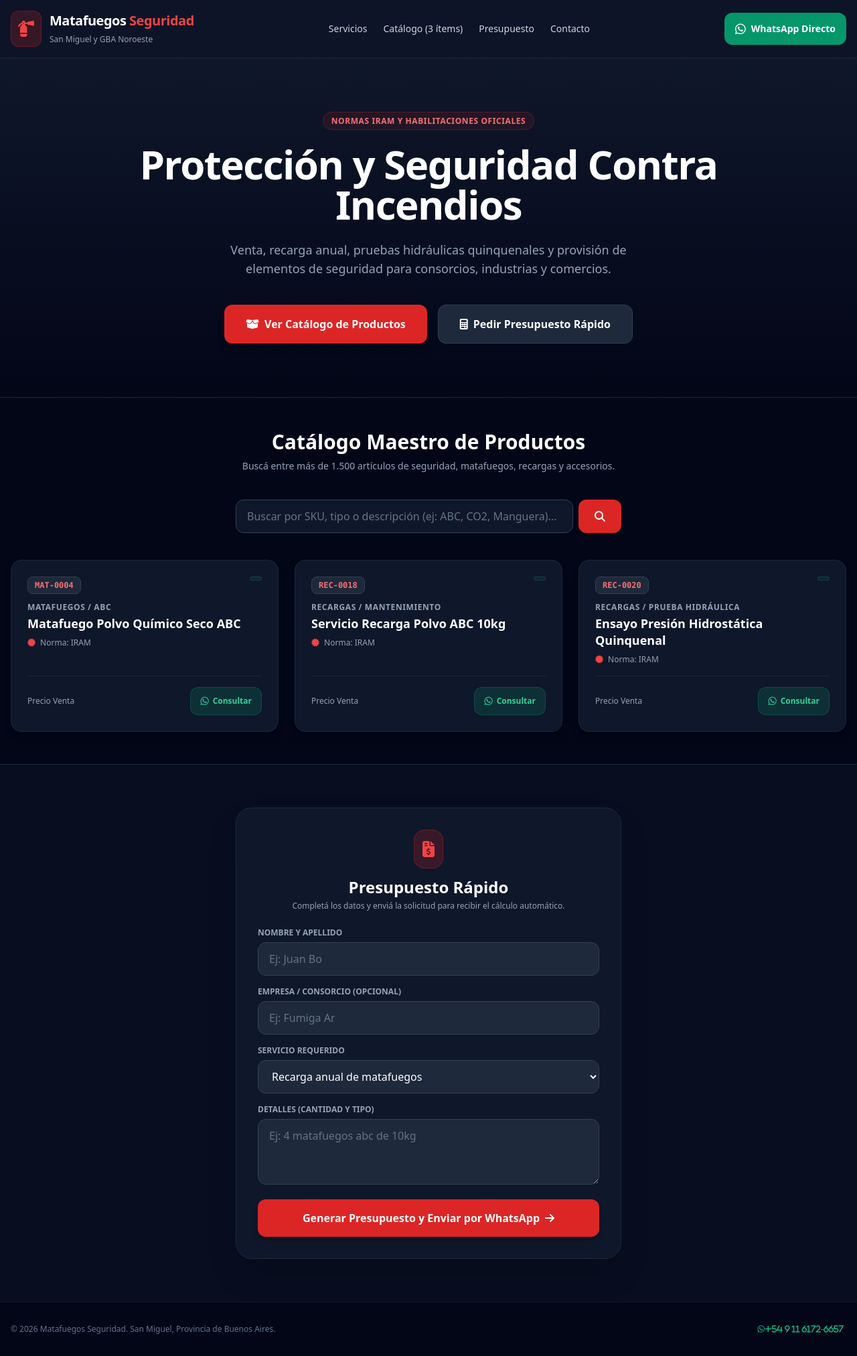
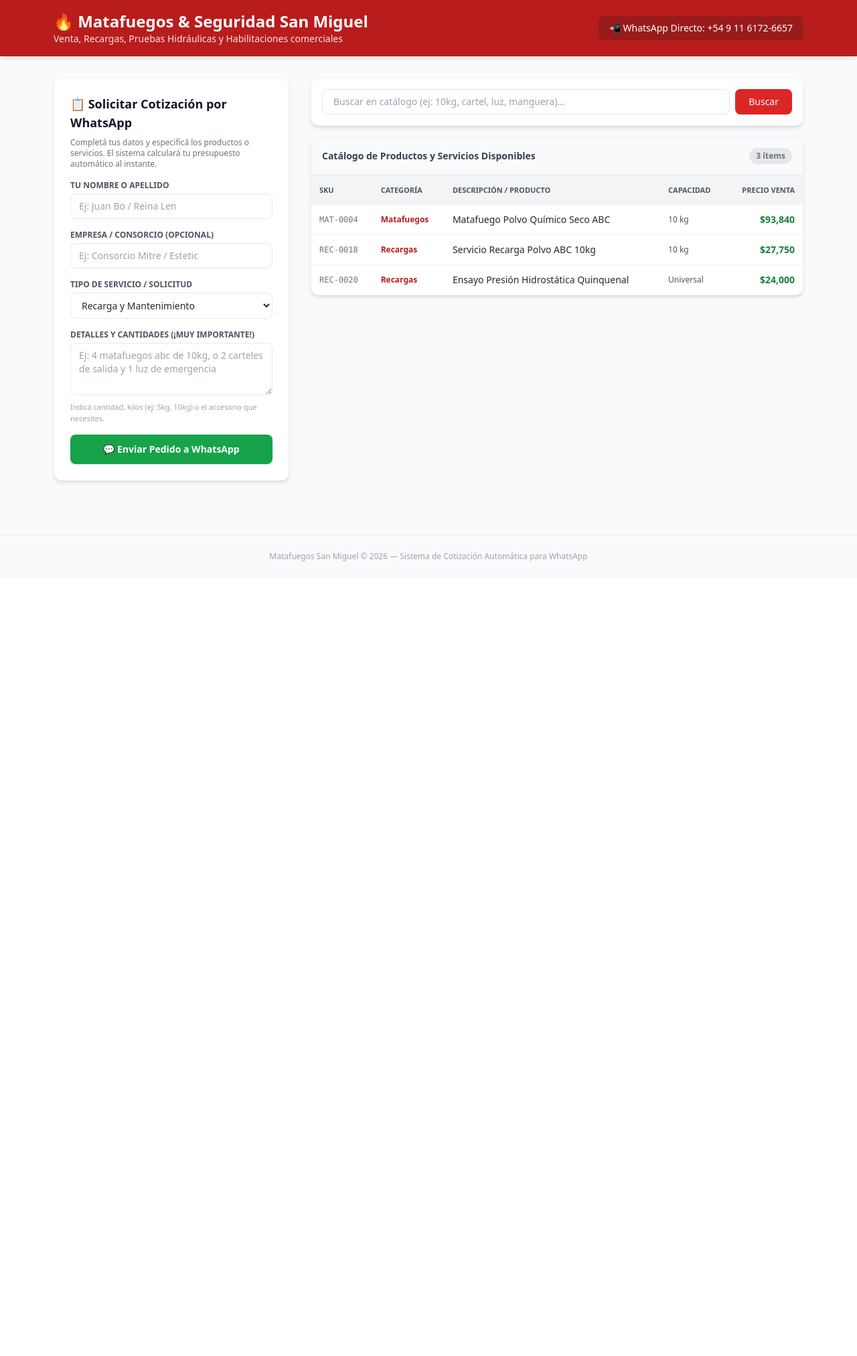
Before and after one commit to oettecnic-dot/matafuegos_web, a Flask app: page / in a window 1280 px wide. Shown: the whole page at 67% size. After the commit the page ends 838 px from the top, so only its background shows below. Run offline with Flask 3, Linux system fonts and the light colour scheme; some libraries are stand-ins or nearby versions.

Commit message:
Update index.html

```diff
--- a/templates/index.html
+++ b/templates/index.html
@@ -1,163 +1,141 @@
 <!DOCTYPE html>
-<html lang="es" class="scroll-smooth">
+<html lang="es">
 <head>
     <meta charset="UTF-8">
     <meta name="viewport" content="width=device-width, initial-scale=1.0">
-    <title>Venta y Recarga de Matafuegos | Seguridad contra Incendios</title>
-    <!-- Tailwind CSS CDN -->
+    <title>Presupuestos y Catálogo | Matafuegos San Miguel</title>
+    <!-- Tailwind CSS CDN para un diseño moderno, limpio y profesional -->
     <script src="https://cdn.tailwindcss.com"></script>
-    <!-- FontAwesome Icons -->
-    <link rel="stylesheet" href="https://cdnjs.cloudflare.com/ajax/libs/font-awesome/6.4.0/css/all.min.css">
 </head>
-<body class="bg-slate-950 text-slate-100 font-sans antialiased selection:bg-red-600 selection:text-white">
+<body class="bg-gray-50 text-gray-800 font-sans antialiased">
 
-    <!-- Barra de Navegación -->
-    <header class="sticky top-0 z-50 bg-slate-900/90 backdrop-blur border-b border-slate-800 shadow-sm">
-        <div class="max-w-7xl mx-auto px-4 py-4 flex justify-between items-center">
-            <div class="flex items-center space-x-3">
-                <div class="bg-red-600/20 p-2.5 rounded-xl border border-red-600/30">
-                    <i class="fa-solid fa-fire-extinguisher text-red-500 text-2xl"></i>
-                </div>
-                <div>
-                    <span class="text-xl font-bold tracking-tight text-white block">Matafuegos <span class="text-red-500">Seguridad</span></span>
-                    <span class="text-xs text-slate-400">San Miguel y GBA Noroeste</span>
-                </div>
+    <!-- Header / Barra Superior -->
+    <header class="bg-red-700 text-white shadow-md">
+        <div class="max-w-6xl mx-auto px-4 py-4 flex flex-col md:flex-row justify-between items-center">
+            <div>
+                <h1 class="text-2xl font-bold">🔥 Matafuegos & Seguridad San Miguel</h1>
+                <p class="text-red-100 text-sm">Venta, Recargas, Pruebas Hidráulicas y Habilitaciones comerciales</p>
             </div>
-
-            <nav class="hidden md:flex space-x-6 text-sm font-medium text-slate-300">
-                <a href="#servicios" class="hover:text-red-500 transition">Servicios</a>
-                <a href="#productos" class="hover:text-red-500 transition">Catálogo ({{ total_productos }} ítems)</a>
-                <a href="#presupuesto" class="hover:text-red-500 transition">Presupuesto</a>
-                <a href="#contacto" class="hover:text-red-500 transition">Contacto</a>
-            </nav>
-
-            <a href="https://wa.me/5491161726657?text=Hola,%20necesito%20asesoramiento%20urgente%20sobre%20matafuegos." target="_blank" class="bg-emerald-600 hover:bg-emerald-500 text-white font-semibold px-4 py-2.5 rounded-xl shadow transition flex items-center gap-2 text-sm">
-                <i class="fa-brands fa-whatsapp text-lg"></i>
-                <span class="hidden sm:inline">WhatsApp Directo</span>
-            </a>
+            <div class="mt-3 md:mt-0 text-sm bg-red-800 px-4 py-2 rounded-lg font-medium">
+                📲 WhatsApp Directo: +54 9 11 6172-6657
+            </div>
         </div>
     </header>
 
-    <!-- Sección Hero / Portada -->
-    <section class="relative py-20 px-4 bg-gradient-to-b from-slate-900 to-slate-950 border-b border-slate-800">
-        <div class="max-w-4xl mx-auto text-center space-y-6">
-            <span class="bg-red-600/10 text-red-400 border border-red-600/30 text-xs font-semibold px-3 py-1 rounded-full uppercase tracking-wider">Normas IRAM y Habilitaciones Oficiales</span>
-            <h1 class="text-4xl md:text-6xl font-black text-white tracking-tight">Protección y Seguridad Contra Incendios</h1>
-            <p class="text-lg text-slate-400 max-w-2xl mx-auto">Venta, recarga anual, pruebas hidráulicas quinquenales y provisión de elementos de seguridad para consorcios, industrias y comercios.</p>
-            <div class="flex flex-wrap justify-center gap-4 pt-4">
-                <a href="#productos" class="bg-red-600 hover:bg-red-700 text-white font-bold px-8 py-4 rounded-xl shadow-lg transition flex items-center gap-2">
-                    <i class="fa-solid fa-box-open"></i> Ver Catálogo de Productos
-                </a>
-                <a href="#presupuesto" class="bg-slate-800 hover:bg-slate-700 text-white font-bold px-8 py-4 rounded-xl border border-slate-700 transition flex items-center gap-2">
-                    <i class="fa-solid fa-calculator"></i> Pedir Presupuesto Rápido
-                </a>
-            </div>
-        </div>
-    </section>
+    <main class="max-w-6xl mx-auto px-4 py-8 grid grid-cols-1 lg:grid-cols-3 gap-8">
 
-    <!-- Buscador de Productos -->
-    <section id="productos" class="py-12 px-4 max-w-7xl mx-auto">
-        <div class="text-center mb-10 space-y-2">
-            <h2 class="text-3xl font-black text-white">Catálogo Maestro de Productos</h2>
-            <p class="text-slate-400 text-sm">Buscá entre más de 1.500 artículos de seguridad, matafuegos, recargas y accesorios.</p>
-        </div>
+        <!-- Columna Izquierda: Formulario de Presupuesto Automático (Ocupa 1 columna) -->
+        <section class="bg-white p-6 rounded-xl shadow-md border border-gray-100 lg:col-span-1 h-fit sticky top-6">
+            <h2 class="text-lg font-bold text-gray-900 mb-2 flex items-center gap-2">
+                📋 Solicitar Cotización por WhatsApp
+            </h2>
+            <p class="text-xs text-gray-500 mb-4">
+                Completá tus datos y especificá los productos o servicios. El sistema calculará tu presupuesto automático al instante.
+            </p>
 
-        <div class="max-w-xl mx-auto mb-10">
-            <form action="/#productos" method="GET" class="flex gap-2">
-                <input type="text" name="q" value="{{ busqueda }}" placeholder="Buscar por SKU, tipo o descripción (ej: ABC, CO2, Manguera)..." class="w-full bg-slate-900 border border-slate-700 rounded-xl px-4 py-3 text-white placeholder-slate-500 focus:outline-none focus:border-red-600 shadow-inner">
-                <button type="submit" class="bg-red-600 hover:bg-red-700 text-white font-semibold px-6 py-3 rounded-xl shadow transition flex items-center justify-center">
-                    <i class="fa-solid fa-search"></i>
-                </button>
-            </form>
-        </div>
-
-        <!-- Grid de Productos -->
-        <div class="grid grid-cols-1 md:grid-cols-2 lg:grid-cols-3 gap-6">
-            {% for prod in productos %}
-            <div class="bg-slate-900 border border-slate-800 rounded-2xl p-6 flex flex-col justify-between hover:border-slate-700 transition shadow-lg">
-                <div>
-                    <div class="flex justify-between items-start mb-3">
-                        <span class="bg-slate-800 text-red-400 text-xs font-mono font-bold px-2.5 py-1 rounded-lg border border-slate-700">{{ prod.sku }}</span>
-                        <span class="bg-emerald-500/10 text-emerald-400 text-xs font-semibold px-2 py-0.5 rounded-md border border-emerald-500/20">{{ prod.stock }}</span>
-                    </div>
-                    <span class="text-xs uppercase tracking-wider text-slate-400 font-semibold block mb-1">{{ prod.categoria }} / {{ prod.tipo }}</span>
-                    <h3 class="text-lg font-bold text-white mb-2 leading-snug">{{ prod.nombre }}</h3>
-                    <p class="text-xs text-slate-400 mb-4"><i class="fa-solid fa-certificate text-red-500 mr-1"></i> Norma: {{ prod.norma }}</p>
-                </div>
-
-                <div class="pt-4 border-t border-slate-800 flex items-center justify-between">
-                    <div>
-                        <span class="text-xs text-slate-400 block">Precio Venta</span>
-                        <span class="text-xl font-black text-white">{{ prod.precio }}</span>
-                    </div>
-                    <a href="https://wa.me/5491161726657?text=Hola,%20me%20interesa%20consultar%20precio%20y%20stock%20del%20producto:%20{{ prod.sku }}%20-%20{{ prod.nombre }}" target="_blank" class="bg-emerald-600/20 hover:bg-emerald-600 text-emerald-400 hover:text-white font-semibold px-3.5 py-2.5 rounded-xl border border-emerald-600/30 transition text-xs flex items-center gap-1.5">
-                        <i class="fa-brands fa-whatsapp text-sm"></i> Consultar
-                    </a>
-                </div>
-            </div>
-            {% else %}
-            <div class="col-span-full text-center py-12 bg-slate-900 border border-slate-800 rounded-2xl">
-                <i class="fa-solid fa-triangle-exclamation text-amber-500 text-3xl mb-3"></i>
-                <p class="text-white font-semibold">No se encontraron productos con ese criterio de búsqueda.</p>
-                <a href="/" class="text-red-500 hover:underline text-sm mt-2 inline-block">Ver todos los productos</a>
-            </div>
-            {% endfor %}
-        </div>
-    </section>
-
-    <!-- Sección Formulario de Presupuesto Rápido (Enviando POST a Flask) -->
-    <section id="presupuesto" class="py-16 px-4 bg-slate-900/50 border-t border-slate-800">
-        <div class="max-w-xl mx-auto bg-slate-900 border border-slate-800 rounded-3xl p-8 shadow-2xl">
-            <div class="text-center mb-6">
-                <div class="inline-block bg-red-600/20 p-3 rounded-2xl border border-red-600/30 mb-3">
-                    <i class="fa-solid fa-file-invoice-dollar text-red-500 text-2xl"></i>
-                </div>
-                <h3 class="text-2xl font-black text-white">Presupuesto Rápido</h3>
-                <p class="text-xs text-slate-400 mt-1">Completá los datos y enviá la solicitud para recibir el cálculo automático.</p>
-            </div>
-
-            <!-- El formulario ahora apunta por POST al servidor Flask -->
             <form action="/" method="POST" class="space-y-4">
                 <div>
-                    <label class="block text-xs font-semibold text-slate-400 uppercase mb-1.5">Nombre y Apellido</label>
-                    <input type="text" name="nombre" required placeholder="Ej: Juan Bo" class="w-full bg-slate-800 border border-slate-700 rounded-xl px-4 py-3 text-white placeholder-slate-500 focus:outline-none focus:border-red-600">
+                    <label class="block text-xs font-semibold uppercase text-gray-600 mb-1">Tu Nombre o Apellido</label>
+                    <input type="text" name="nombre" required placeholder="Ej: Juan Bo / Reina Len"
+                           class="w-full px-3 py-2 border rounded-lg text-sm focus:ring-2 focus:ring-red-500 focus:outline-none">
                 </div>
 
                 <div>
-                    <label class="block text-xs font-semibold text-slate-400 uppercase mb-1.5">Empresa / Consorcio (Opcional)</label>
-                    <input type="text" name="empresa" placeholder="Ej: Fumiga Ar" class="w-full bg-slate-800 border border-slate-700 rounded-xl px-4 py-3 text-white placeholder-slate-500 focus:outline-none focus:border-red-600">
+                    <label class="block text-xs font-semibold uppercase text-gray-600 mb-1">Empresa / Consorcio (Opcional)</label>
+                    <input type="text" name="empresa" placeholder="Ej: Consorcio Mitre / Estetic"
+                           class="w-full px-3 py-2 border rounded-lg text-sm focus:ring-2 focus:ring-red-500 focus:outline-none">
                 </div>
 
                 <div>
-                    <label class="block text-xs font-semibold text-slate-400 uppercase mb-1.5">Servicio Requerido</label>
-                    <select name="servicio" class="w-full bg-slate-800 border border-slate-700 rounded-xl px-4 py-3 text-white focus:outline-none focus:border-red-600">
-                        <option value="Recarga anual de matafuegos">Recarga anual de matafuegos</option>
-                        <option value="Prueba hidráulica quinquenal">Prueba hidráulica quinquenal</option>
-                        <option value="Provisión de matafuegos nuevos">Provisión de matafuegos nuevos</option>
-                        <option value="Habilitación comercial / Municipal">Habilitación comercial / Municipal</option>
-                        <option value="Elementos de seguridad y cartelería">Elementos de seguridad y cartelería</option>
+                    <label class="block text-xs font-semibold uppercase text-gray-600 mb-1">Tipo de Servicio / Solicitud</label>
+                    <select name="servicio" class="w-full px-3 py-2 border rounded-lg text-sm bg-white focus:ring-2 focus:ring-red-500 focus:outline-none">
+                        <option value="Recarga y Mantenimiento">Recarga y Mantenimiento</option>
+                        <option value="Prueba Hidráulica Quinquenal">Prueba Hidráulica Quinquenal</option>
+                        <option value="Habilitación Comercial / Municipal">Habilitación Comercial / Municipal</option>
+                        <option value="Compra de Matafuegos Nuevos">Compra de Matafuegos Nuevos</option>
+                        <option value="Cartelería y Elementos de Seguridad">Cartelería y Elementos de Seguridad</option>
                     </select>
                 </div>
 
                 <div>
-                    <label class="block text-xs font-semibold text-slate-400 uppercase mb-1.5">Detalles (Cantidad y Tipo)</label>
-                    <textarea name="detalles" rows="3" placeholder="Ej: 4 matafuegos abc de 10kg" class="w-full bg-slate-800 border border-slate-700 rounded-xl px-4 py-3 text-white placeholder-slate-500 focus:outline-none focus:border-red-600"></textarea>
+                    <label class="block text-xs font-semibold uppercase text-gray-600 mb-1">Detalles y Cantidades (¡Muy importante!)</label>
+                    <textarea name="detalles" rows="3" required
+                              placeholder="Ej: 4 matafuegos abc de 10kg, o 2 carteles de salida y 1 luz de emergencia"
+                              class="w-full px-3 py-2 border rounded-lg text-sm focus:ring-2 focus:ring-red-500 focus:outline-none"></textarea>
+                    <p class="text-[11px] text-gray-400 mt-1">Indicá cantidad, kilos (ej: 5kg, 10kg) o el accesorio que necesites.</p>
                 </div>
 
-                <button type="submit" class="w-full bg-red-600 hover:bg-red-700 text-white font-bold py-4 px-6 rounded-xl shadow-lg transition flex items-center justify-center gap-2 cursor-pointer">
-                    <span>Generar Presupuesto y Enviar por WhatsApp</span>
-                    <i class="fa-solid fa-arrow-right"></i>
+                <button type="submit"
+                        class="w-full bg-green-600 hover:bg-green-700 text-white font-bold py-3 px-4 rounded-lg text-sm shadow transition duration-200 flex items-center justify-center gap-2">
+                    💬 Enviar Pedido a WhatsApp
                 </button>
             </form>
-        </div>
-    </section>
+        </section>
+
+        <!-- Columna Derecha: Catálogo Interactivo de Productos (Ocupa 2 columnas) -->
+        <section class="lg:col-span-2 space-y-4">
+
+            <!-- Buscador en Catálogo -->
+            <form method="GET" action="/" class="bg-white p-4 rounded-xl shadow-md border border-gray-100 flex gap-2">
+                <input type="text" name="q" value="{{ busqueda }}" placeholder="Buscar en catálogo (ej: 10kg, cartel, luz, manguera)..."
+                       class="flex-1 px-4 py-2 border rounded-lg text-sm focus:ring-2 focus:ring-red-500 focus:outline-none">
+                <button type="submit" class="bg-red-600 hover:bg-red-700 text-white px-5 py-2 rounded-lg text-sm font-medium transition">
+                    Buscar
+                </button>
+                {% if busqueda %}
+                <a href="/" class="bg-gray-200 hover:bg-gray-300 text-gray-700 px-4 py-2 rounded-lg text-sm font-medium flex items-center">
+                    Limpiar
+                </a>
+                {% endif %}
+            </form>
+
+            <!-- Listado de Productos -->
+            <div class="bg-white rounded-xl shadow-md border border-gray-100 overflow-hidden">
+                <div class="p-4 border-b bg-gray-50 flex justify-between items-center">
+                    <h3 class="font-bold text-gray-700 text-sm">Catálogo de Productos y Servicios Disponibles</h3>
+                    <span class="text-xs text-gray-500 bg-gray-200 px-2.5 py-1 rounded-full font-semibold">{{ total_productos }} ítems</span>
+                </div>
+
+                <div class="overflow-x-auto max-h-[600px]">
+                    <table class="w-full text-left border-collapse text-sm">
+                        <thead class="bg-gray-100 text-gray-600 uppercase text-[11px] sticky top-0">
+                            <tr>
+                                <th class="p-3">SKU</th>
+                                <th class="p-3">Categoría</th>
+                                <th class="p-3">Descripción / Producto</th>
+                                <th class="p-3">Capacidad</th>
+                                <th class="p-3 text-right">Precio Venta</th>
+                            </tr>
+                        </thead>
+                        <tbody class="divide-y divide-gray-100">
+                            {% for p in productos %}
+                            <tr class="hover:bg-red-50/50 transition">
+                                <td class="p-3 font-mono text-xs text-gray-500">{{ p.sku }}</td>
+                                <td class="p-3 text-xs font-semibold text-red-700">{{ p.categoria }}</td>
+                                <td class="p-3 text-gray-800 font-medium">{{ p.nombre }}</td>
+                                <td class="p-3 text-xs text-gray-600">{{ p.peso }}</td>
+                                <td class="p-3 text-right font-bold text-green-700">{{ p.precio_str }}</td>
+                            </tr>
+                            {% else %}
+                            <tr>
+                                <td colspan="5" class="p-8 text-center text-gray-400">
+                                    No se encontraron productos coincidentes en el catálogo.
+                                </td>
+                            </tr>
+                            {% endfor %}
+                        </tbody>
+                    </table>
+                </div>
+            </div>
+
+        </section>
+
+    </main>
 
     <!-- Footer -->
-    <footer id="contacto" class="bg-slate-950 border-t border-slate-900 py-8 px-4 text-center text-xs text-slate-500">
-        <div class="max-w-7xl mx-auto flex flex-col sm:flex-row justify-between items-center gap-4">
-            <p>© 2026 Matafuegos Seguridad. San Miguel, Provincia de Buenos Aires.</p>
-            <p class="text-slate-400"><i class="fa-brands fa-whatsapp text-emerald-500 mr-1">+54 9 11 6172-6657</i></p>
-        </div>
+    <footer class="text-center py-6 text-xs text-gray-400 border-t mt-12">
+        Matafuegos San Miguel © 2026 — Sistema de Cotización Automática para WhatsApp
     </footer>
+
 </body>
 </html>
```
